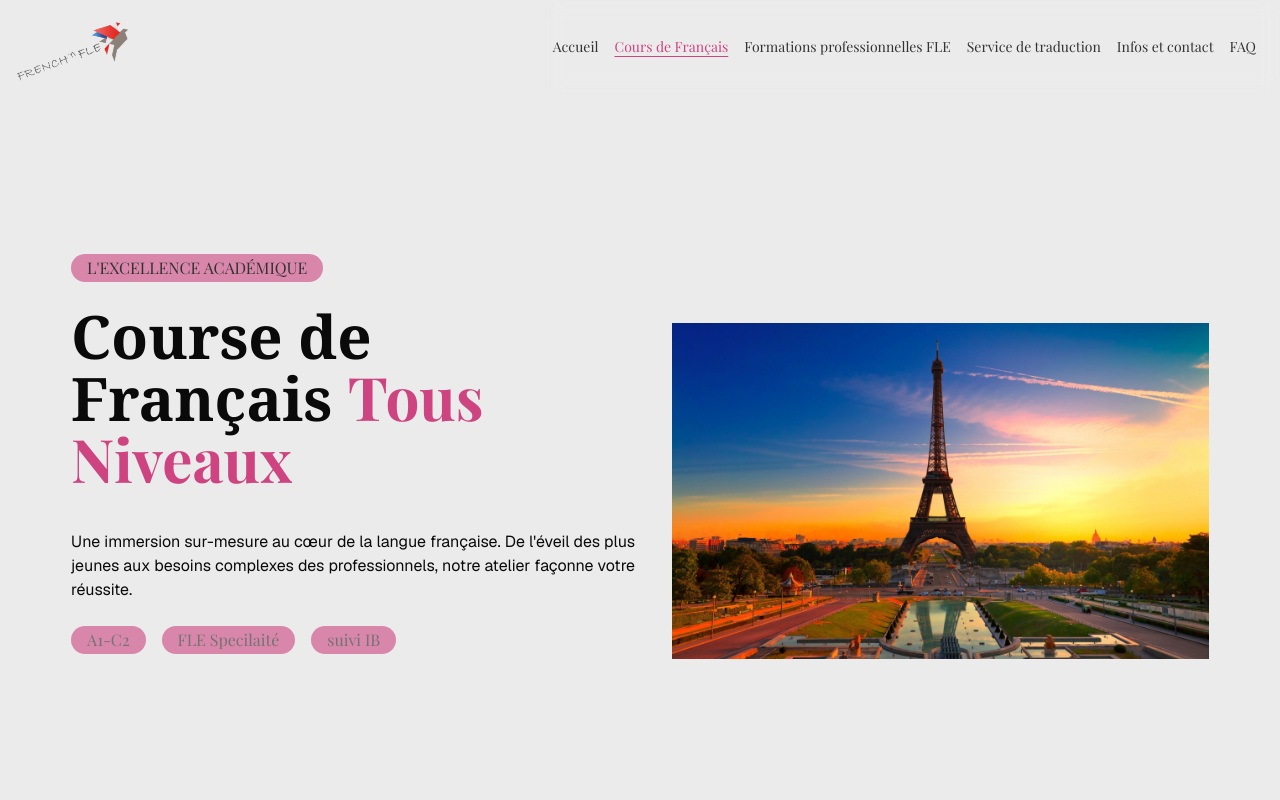
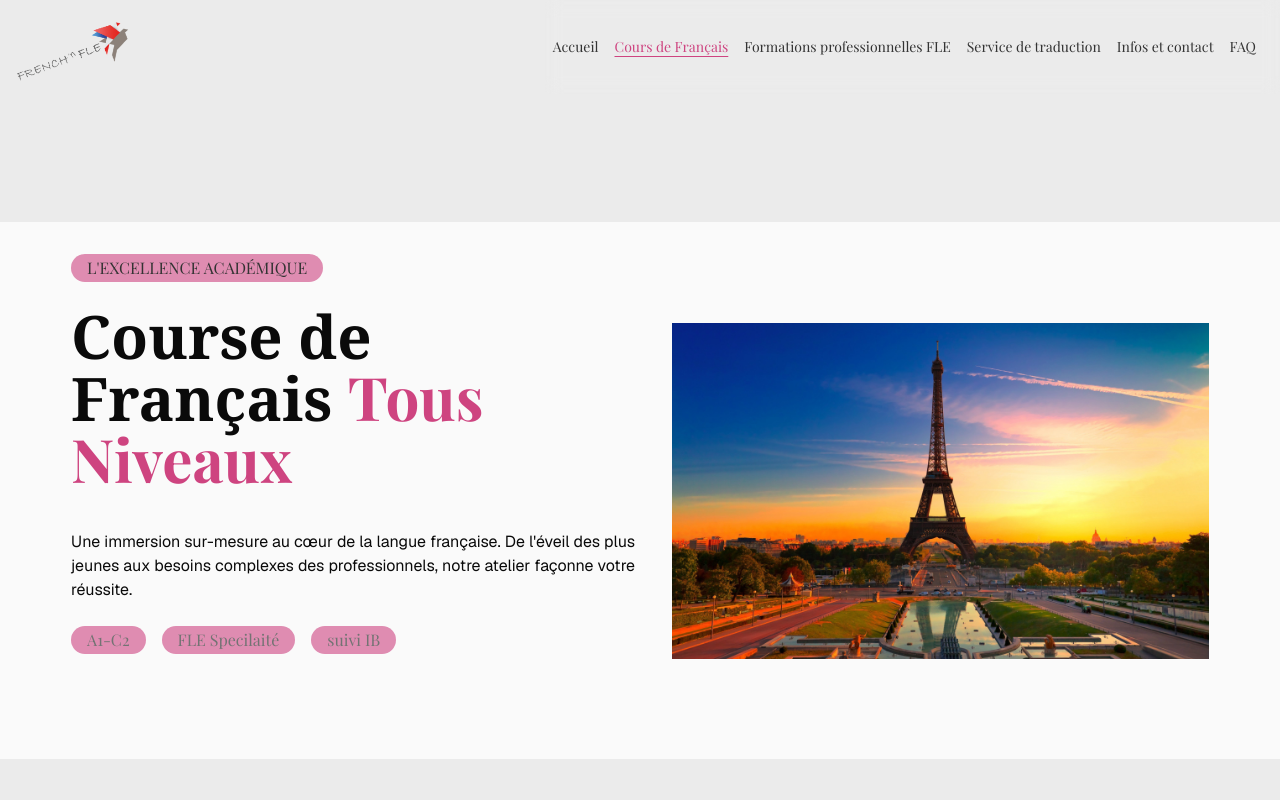
Before and after one commit to blitheryjibits/frenchnfle, a Next.js app: page /cours-de-francais in a window 1280 px wide. Shown: the top 800 px of the page. Built offline with nearby package versions, Linux system fonts and the light colour scheme; a web font is replaced by a local one.

Commit message:
added - className to HeroProps allowing dynamic background changes to Hero section

```diff
--- a/components/Hero.tsx
+++ b/components/Hero.tsx
@@ -1,4 +1,5 @@
 import Image from "next/image";
+import { cn } from "@/lib/utils";
 
 export const Hero = ({
   minorText,
@@ -7,10 +8,11 @@ export const Hero = ({
   imageAlt,
   subtext,
   footer,
+  className,
 }: HeroProps) => {
   return (
-    <section className="max-w-7xl min-h-48 w-8/9 mx-auto mt-12 md:my-32">
-      <div className="flex flex-col md:flex-row md:gap-8">
+    <section className={cn("w-full min-h-64 mt-12 md:my-32", className)}>
+      <div className="w-8/9 mx-auto flex flex-col md:flex-row md:gap-8">
         <div className="flex flex-col gap-6 w-full md:max-w-1/2 md:my-8">
           <p className="py-0.5 px-4 rounded-xl bg-primary/60 max-w-fit text-accent">
             {minorText}
--- a/types/global.d.ts
+++ b/types/global.d.ts
@@ -35,6 +35,7 @@ declare global {
     imageAlt: string;
     subtext: string;
     footer: Array<string | ReactNode>;
+    className?: string;
   }
 
   interface CarouselProps {
```
